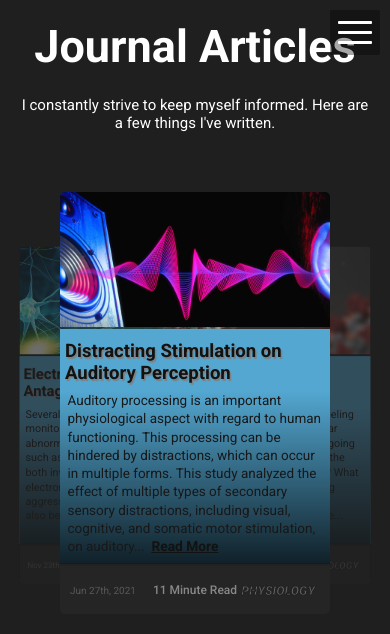
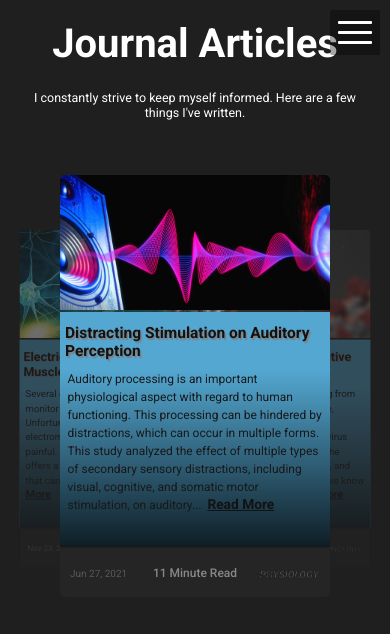
Before and after one commit to joshmvegas/myportfolio, a React (Create React App) app: page /blogs in a window 390 px wide. Shown: the top 634 px of the page. Built offline with nearby package versions, Linux system fonts and the light colour scheme.

Commit message:
blogs and contact responsive, project done.

```diff
--- a/src/5-Blogs/Blogs.js
+++ b/src/5-Blogs/Blogs.js
@@ -59,7 +59,7 @@ function Blogs() {
                                 </div>
                             </div>
                             <div className="blog-facts">
-                                <h4 className="blog-date">Jun 27th, 2021</h4>
+                                <h4 className="blog-date">Jun 27, 2021</h4>
                                 <h2 className="blog-read">11 Minute Read</h2>
                                 <div className="blog-likes">
                                     <p>PHYSIOLOGY</p>
@@ -73,11 +73,11 @@ function Blogs() {
                             <div className="blog-text-content">
                                 <h1 className='blog-title'><a style={blog2 ? null : {pointerEvents: "none"}} href='https://medium.com/@venegasjoshua1/covid-19-the-deadly-viruss-mechanism-epidemiology-transmission-prevention-and-prospective-b902729a27a' target="_blank" rel="noreferrer">COVID-19: The Virus’s Prospective Future</a></h1>
                                 <div className="blog-start-wrap">
-                                    <p className='blog-start'>Over a year after the world began reeling from the effects of a tiny intracellular parasite, multiple questions and ongoing misconceptions remain. How does the virus work, and how does it spread? What is the difference between the testing methods, and what exactly are they testing? What do we know about the<span id='blogStartResponsive'> disease this virus causes, and perhaps most importantly, what can we do to prevent it? This written work addresses each of these issues using recently</span>...&nbsp; <a style={blog2 ? null : {pointerEvents: "none"}} href='https://medium.com/@venegasjoshua1/covid-19-the-deadly-viruss-mechanism-epidemiology-transmission-prevention-and-prospective-b902729a27a' target="_blank" rel="noreferrer">Read More</a></p>
+                                    <p className='blog-start'>Over a year after the world began reeling from the effects of a tiny intracellular parasite, multiple questions and ongoing misconceptions remain. How does the virus work, and how does it spread? What is the difference between the testing methods, and what exactly are they testing? What do we know about the disease this virus<span id='blogStartResponsive'> causes, and perhaps most importantly, what can we do to prevent it? This written work addresses each of these issues using recently</span>...&nbsp; <a style={blog2 ? null : {pointerEvents: "none"}} href='https://medium.com/@venegasjoshua1/covid-19-the-deadly-viruss-mechanism-epidemiology-transmission-prevention-and-prospective-b902729a27a' target="_blank" rel="noreferrer">Read More</a></p>
                                 </div>
                             </div>
                             <div className="blog-facts">
-                                <h4 className="blog-date">Apr 4th, 2021</h4>
+                                <h4 className="blog-date">Apr 4, 2021</h4>
                                 <h2 className="blog-read">23 Minute Read</h2>
                                 <div className="blog-likes">
                                     <p>IMMUNOLOGY</p>
@@ -91,11 +91,11 @@ function Blogs() {
                             <div className="blog-text-content">
                                 <h1 className='blog-title'><a style={blog3 ? null : {pointerEvents: "none"}} href='https://medium.com/@venegasjoshua1/comparing-electrical-activity-in-antagonistic-muscles-of-the-forearm-and-lower-leg-using-the-emg-20898bade821' target="_blank" rel="noreferrer">Electrical Activity in Antagonistic Muscles</a></h1>
                                 <div className="blog-start-wrap">
-                                    <p className='blog-start'>Several electrodiagnostic tests are used to monitor and diagnose muscle abnormalities. Unfortunately, methods such as needle electromyography can be both invasive and painful. Surface electromyography, however, offers a less aggressive diagnostic alternative that can also be useful for<span id='blogStartResponsive'> detecting varying levels of activity in antagonistic skeletal muscles. In this experiment, two pairs of antagonistic muscles were monitored to assess the utility of</span>...&nbsp; <a style={blog3 ? null : {pointerEvents: "none"}} href='https://medium.com/@venegasjoshua1/comparing-electrical-activity-in-antagonistic-muscles-of-the-forearm-and-lower-leg-using-the-emg-20898bade821' target="_blank" rel="noreferrer">Read More</a></p>
+                                    <p className='blog-start'>Several electrodiagnostic tests are used to monitor and diagnose muscle abnormalities. Unfortunately, methods such as needle electromyography can be both invasive and painful. Surface electromyography, however, offers a less aggressive diagnostic alternative that can also be useful for detecting<span id='blogStartResponsive'> varying levels of activity in antagonistic skeletal muscles. In this experiment, two pairs of antagonistic muscles were monitored to assess the utility of</span>...&nbsp; <a style={blog3 ? null : {pointerEvents: "none"}} href='https://medium.com/@venegasjoshua1/comparing-electrical-activity-in-antagonistic-muscles-of-the-forearm-and-lower-leg-using-the-emg-20898bade821' target="_blank" rel="noreferrer">Read More</a></p>
                                 </div>
                             </div>
                             <div className="blog-facts">
-                                <h4 className="blog-date">Nov 23th, 2021</h4>
+                                <h4 className="blog-date">Nov 23, 2021</h4>
                                 <h2 className="blog-read">13 Minute Read</h2>
                                 <div className="blog-likes">
                                     <p>ANATOMY</p>
--- a/src/5-Blogs/blogs.css
+++ b/src/5-Blogs/blogs.css
@@ -189,10 +189,6 @@
     font-weight: 900;
     font-style: italic;
 }
-.blog-likes img {
-    height: 3.5rem;
-    padding-right: .5rem;
-}
 
 /* RESPONSIVE */
 @media (max-width: 1400px) {
@@ -230,17 +226,26 @@
     #blogStartResponsive {
         display: none;
     }
+    .blog-title {
+        font-size: 2.55rem;
+    }
+    .blog-likes {
+        font-size: 1.8rem;
+    }
 }
 @media (max-width: 1100px) {
     .blogs-container {
         padding: 7.5rem 0 3.5rem 0;
     }
     .blog-title {
-        font-size: 2.75rem;
+        font-size: 2.5rem;
         padding: .35rem 0 .75rem;
     }
 }
 @media (max-width: 950px) {
+    .blog-title {
+        font-size: 2.125rem;
+    }
     .blogs-container {
         padding: 5rem 0 3.5rem 0;
     }
@@ -262,10 +267,13 @@
     .blog-likes {
         right: 3.5rem;
     }
+    .blog-start-wrap {
+        padding: 0 2rem;
+    }
 }
 @media (max-width: 850px) {
     .blog-title {
-        font-size: 2.5rem;
+        font-size: 1.75rem;
         padding: .125rem 0 .75rem;
         margin-left: -.75rem;
     }
@@ -298,7 +306,7 @@
         height: 15rem;
     }
     .blog-start {
-        font-size: 1.25rem;
+        font-size: 1.4rem;
     }
     .blog-start a {
         font-size: 1.5rem;
@@ -314,12 +322,8 @@
         font-size: 1.5rem;
     }
     .blog-likes {
-        right: 2.5rem;
-        font-size: 1.65rem;
-    }
-    .blog-likes img {
-        height: 2.65rem;
-        padding-right: .25rem;
+        right: 2rem;
+        font-size: 1.5rem;
     }
     .blog-facts {
         height: 5rem;
@@ -330,16 +334,16 @@
         padding: 2rem 0 2rem 0;
     }
     .blog-title {
-        font-size: 1.85rem;
-        padding: .125rem 0 .75rem;
+        font-size: 1.55rem;
+        padding: .25rem 0 1rem;
         margin-left: .25rem;
     }
     .blog-header {
-        font-size: 4.5rem;
+        font-size: 4rem;
     }
     .blog-description {
         margin-top: 2.25rem;
-        font-size: 1.5rem;
+        font-size: 1.25rem;
         padding: 0 2rem;
         text-align: center;
     }
@@ -347,7 +351,7 @@
         width: 27rem;
     }
     .blog-cards {
-        margin-top: 1rem;
+        margin-top: .5rem;
     }
     .blog-text-content {
         height: 23.5rem;
@@ -357,8 +361,8 @@
         height: 13.5rem;
     }
     .blog-start {
-        font-size: 1.35rem;
-        line-height: 1.35;
+        font-size: 1.2rem;
+        line-height: 1.5;
     }
     .blog-start a {
         font-size: 1.375rem;
@@ -389,12 +393,9 @@
         font-size: 1.2rem;
     }
     .blog-likes {
-        right: 1.5rem;
-        font-size: 1.25rem;
-    }
-    .blog-likes img {
-        height: 2rem;
-        padding-right: .15rem;
+        right: 1.125rem;
+        font-size: 1rem;
+        margin-top: 1px;
     }
     .blog-facts {
         height: 5rem;
```
